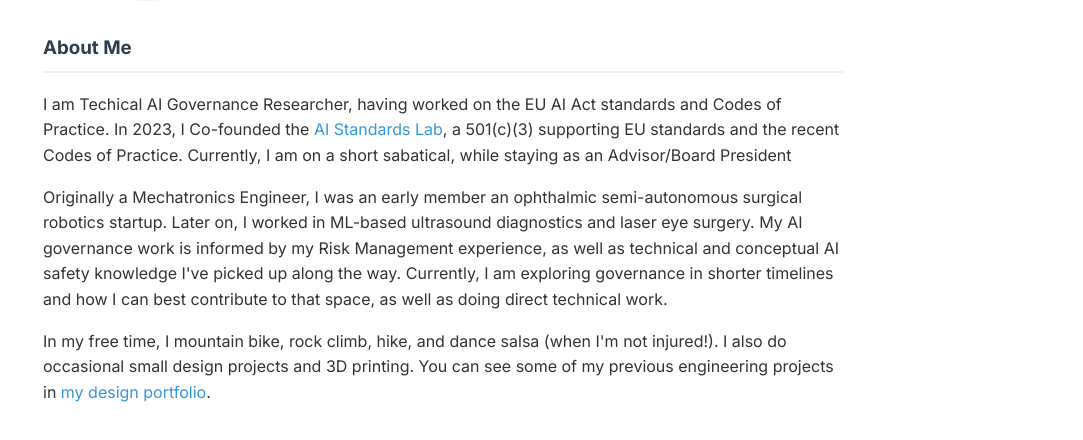
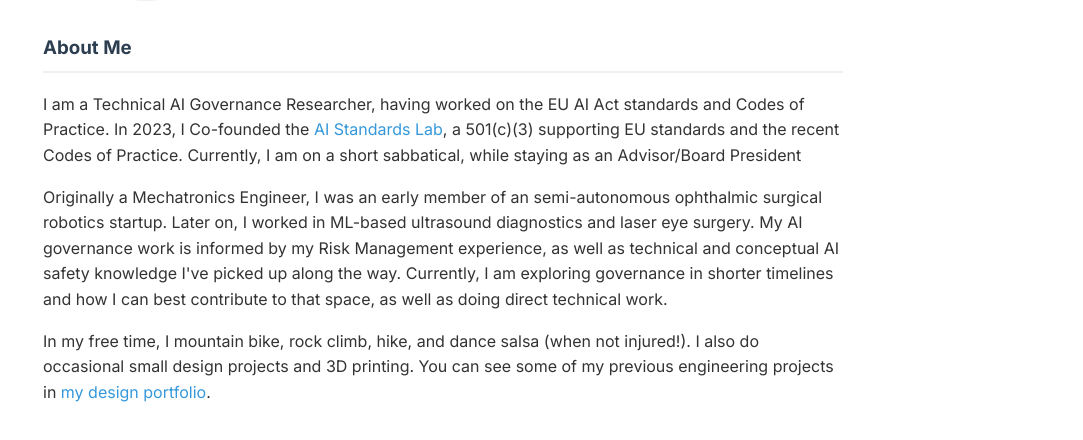
Before and after one commit to ariel-gil/ariel-gil.github.io, a Jekyll site: the page built from index.md, in a window 1280 px wide. Shown: the part 237-677 px from the top of the page, without its empty margins (197-1280 px from the left). Built offline with Jekyll 4.4.1, drawn with Linux system fonts in a browser that asks for light colours; grey boxes are pictures that could not be loaded.

Commit message:
Update index.md

```diff
--- a/index.md
+++ b/index.md
@@ -6,11 +6,11 @@
 
 <section id="about">
     <h3>About Me</h3>
-    <p>I am Techical AI Governance Researcher, having worked on the EU AI Act standards and Codes of Practice. In 2023, I Co-founded the <a href="https://ai-standards-lab.org/" target="_blank">AI Standards Lab</a>, a 501(c)(3) supporting EU standards and the recent Codes of Practice. Currently, I am on a short sabatical, while staying as an Advisor/Board President</p>
+    <p>I am a Technical AI Governance Researcher, having worked on the EU AI Act standards and Codes of Practice. In 2023, I Co-founded the <a href="https://ai-standards-lab.org/" target="_blank">AI Standards Lab</a>, a 501(c)(3) supporting EU standards and the recent Codes of Practice. Currently, I am on a short sabbatical, while staying as an Advisor/Board President</p>
 
-    <p>Originally a Mechatronics Engineer, I was an early member an ophthalmic semi-autonomous surgical robotics startup. Later on, I worked in ML-based ultrasound diagnostics and laser eye surgery. My AI governance work is informed by my Risk Management experience, as well as technical and conceptual AI safety knowledge I've picked up along the way. Currently, I am exploring governance in shorter timelines and how I can best contribute to that space, as well as doing direct technical work.</p>
+    <p>Originally a Mechatronics Engineer, I was an early member of an  semi-autonomous ophthalmic surgical robotics startup. Later on, I worked in ML-based ultrasound diagnostics and laser eye surgery. My AI governance work is informed by my Risk Management experience, as well as technical and conceptual AI safety knowledge I've picked up along the way. Currently, I am exploring governance in shorter timelines and how I can best contribute to that space, as well as doing direct technical work.</p>
 
-    <p>In my free time, I mountain bike, rock climb, hike, and dance salsa (when I'm not injured!). I also do occasional small design projects and 3D printing. You can see some of my previous engineering projects in <a href="https://www.coroflot.com/ArielGil" target="_blank">my design portfolio</a>.</p>
+    <p>In my free time, I mountain bike, rock climb, hike, and dance salsa (when not injured!). I also do occasional small design projects and 3D printing. You can see some of my previous engineering projects in <a href="https://www.coroflot.com/ArielGil" target="_blank">my design portfolio</a>.</p>
 </section>
 
 <section id="projects">
```
